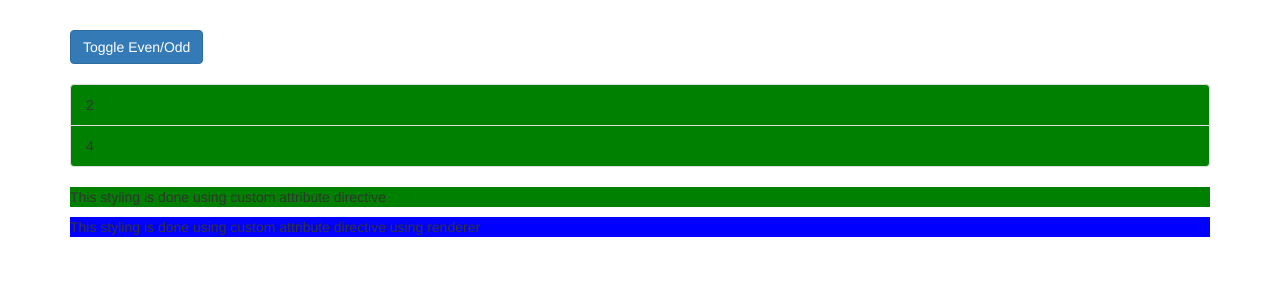
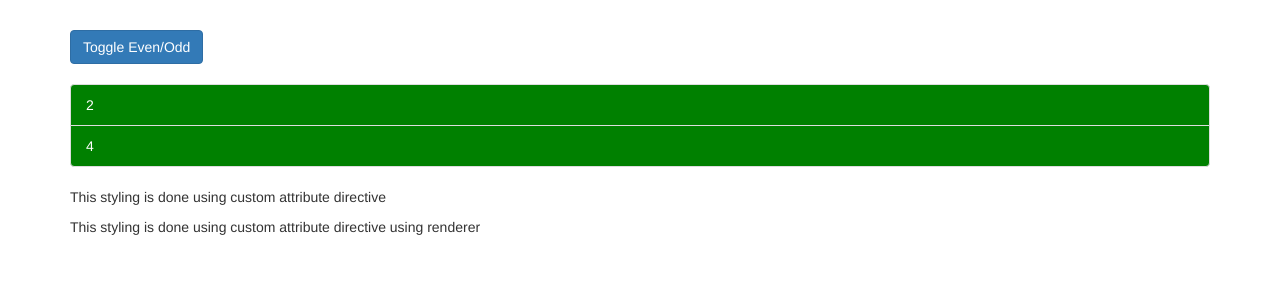
Before and after one commit to MSaad001/my-first-app, an Angular app: page / in a window 1280 px wide. Shown: the top 300 px of the page. Built offline with nearby package versions, Linux system fonts and the light colour scheme.

Commit message:
mouse hovering color change using HostListener

```diff
--- a/src/app/app.component.css
+++ b/src/app/app.component.css
@@ -5,3 +5,7 @@
   .odd {
     color: red;
   }
+
+  .even {
+    color: white;
+  }
--- a/src/app/app.component.html
+++ b/src/app/app.component.html
@@ -46,7 +46,7 @@
             <li
             class="list-group-item"
             *ngFor="let even of evenNumbers"
-            [ngClass]="{even: even % 2 !== 0}"
+            [ngClass]="{even: even % 2 === 0}"
             [ngStyle]="{backgroundColor: even % 2 === 0 ? 'Green' : 'transparent'}">
             {{ even }}
           </li>
--- a/src/app/basic-highlight/basic-highlight.directive.ts
+++ b/src/app/basic-highlight/basic-highlight.directive.ts
@@ -1,4 +1,4 @@
-import { Directive, ElementRef, OnInit } from "@angular/core";
+import { Directive, ElementRef, HostListener, OnInit } from "@angular/core";
 
 @Directive({
     selector: '[appBasicHighlight]'
@@ -8,6 +8,14 @@ export class BasicHighlightDirective implements OnInit {
     }
 
     ngOnInit() {
+        // this.elementRef.nativeElement.style.backgroundColor = 'green';
+    }
+
+    @HostListener('mouseenter') mouseover(eventData: Event) {
         this.elementRef.nativeElement.style.backgroundColor = 'green';
     }
+
+    @HostListener('mouseleave') mouseleave(eventData: Event) {
+        this.elementRef.nativeElement.style.backgroundColor = 'transparent';
+    }
 }
--- a/src/app/better-highlight/better-highlight.directive.ts
+++ b/src/app/better-highlight/better-highlight.directive.ts
@@ -1,4 +1,4 @@
-import { Directive, ElementRef, OnInit, Renderer2 } from '@angular/core';
+import { Directive, ElementRef, HostListener, OnInit, Renderer2 } from '@angular/core';
 
 @Directive({
   selector: '[appBetterHighlight]'
@@ -8,7 +8,16 @@ export class BetterHighlightDirective implements OnInit{
   constructor(private elRef: ElementRef, private renderer: Renderer2) { }
 
   ngOnInit() {
+    // this.renderer.setStyle(this.elRef.nativeElement, 'background-color', 'blue');
+  }
+
+  @HostListener('mouseenter') mouseover(eventData: Event) {
     this.renderer.setStyle(this.elRef.nativeElement, 'background-color', 'blue');
   }
 
+  @HostListener('mouseleave') mouseleave(eventData: Event) {
+    this.renderer.setStyle(this.elRef.nativeElement, 'background-color', 'transparent');
+
+  }
+
 }
```
